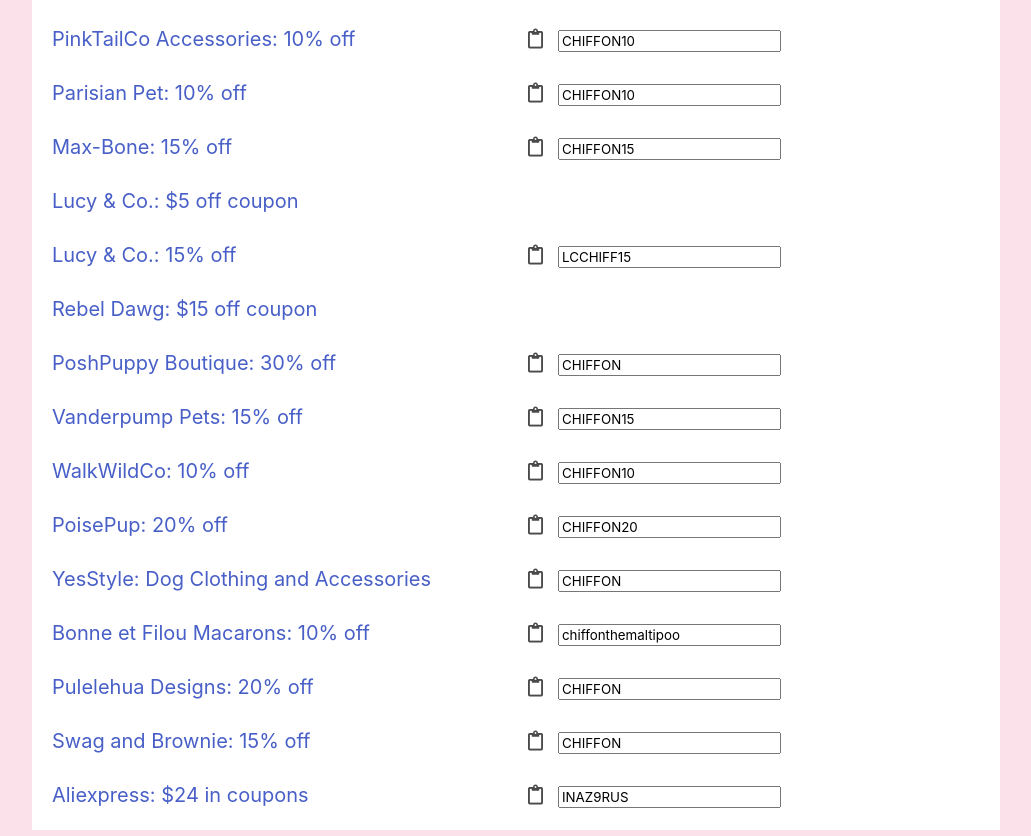
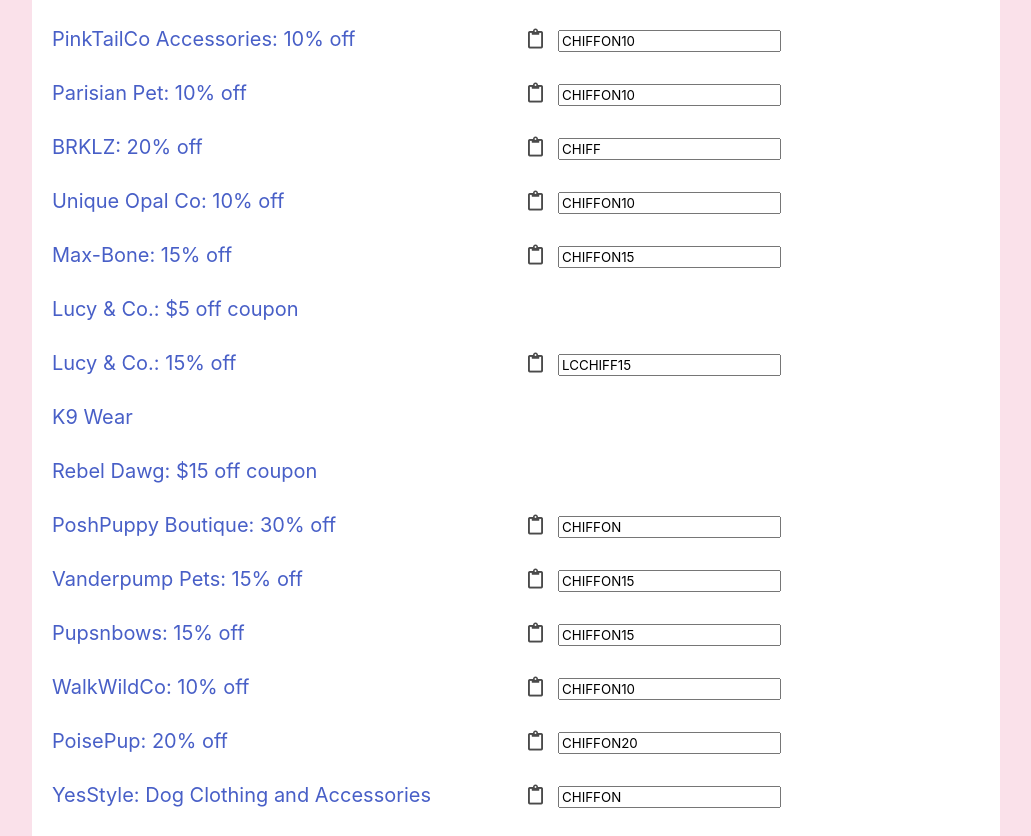
Before and after one commit to TechieQian/chiffon, a React (Create React App) app: page /shop in a window 1280 px wide. Shown: the part 773-1609 px from the top of the page, without its empty margins (124-1155 px from the left). Built offline with nearby package versions, Linux system fonts and the light colour scheme.

Commit message:
new sponsor

```diff
--- a/src/data/sponsors.ts
+++ b/src/data/sponsors.ts
@@ -27,6 +27,16 @@
     code: "CHIFFON10",
   },
   {
+    link: "brklz.com//?ref=bb-xz32gw",
+    label: "BRKLZ: 20% off",
+    code: "CHIFF",
+  },
+  {
+    link: "https://www.etsy.com/shop/UniqueOpalCo",
+    label: "Unique Opal Co: 10% off",
+    code: "CHIFFON10",
+  },
+  {
     link: "https://max-bone.bop8.net/kn5Wz",
     label: "Max-Bone: 15% off",
     code: "CHIFFON15",
@@ -43,6 +53,11 @@
     code: "LCCHIFF15",
   },
   {
+    link: "https://shareasale.com/r.cfm?b=1665965&u=2634834&m=103400&urllink=&afftrack= ",
+    label: "K9 Wear",
+    code: null,
+  },
+  {
     link:
       "http://i.refs.cc/4AcWbcPu?smile_ref=eyJzbWlsZV9zb3VyY2UiOiJzbWlsZV91aSIsInNtaWxlX21lZGl1bSI6IiIsInNtaWxlX2NhbXBhaWduIjoicmVmZXJyYWxfcHJvZ3JhbSIsInNtaWxlX2N1c3RvbWVyX2lkIjo2MjY0NDQ4Mjh9",
     label: "Rebel Dawg: $15 off coupon",
@@ -56,6 +71,11 @@
   {
     link: "https://www.vanderpumppets.com/",
     label: "Vanderpump Pets: 15% off",
+    code: "CHIFFON15",
+  },
+  {
+    link: "https://www.etsy.com/shop/pupsnbows",
+    label: "Pupsnbows: 15% off",
     code: "CHIFFON15",
   },
   {
```
